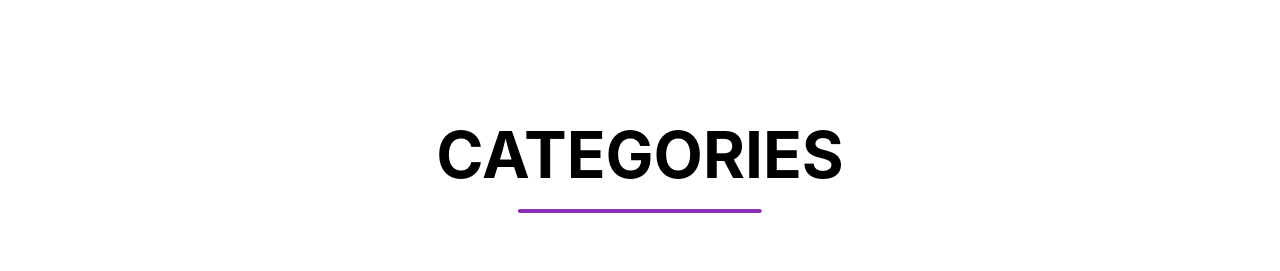
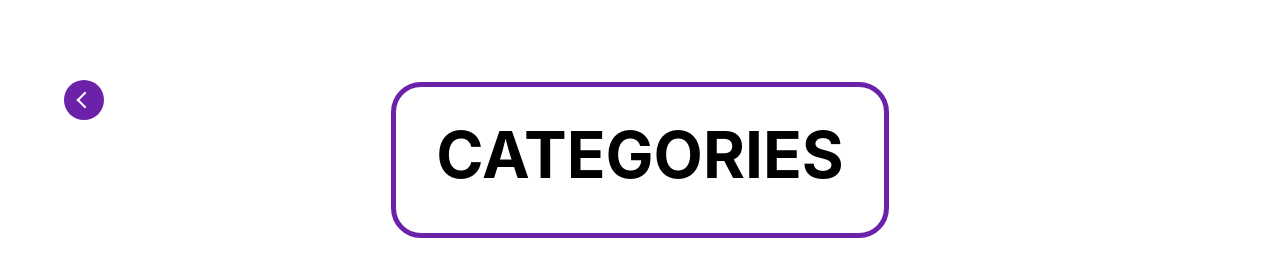
Before and after one commit to half-skirmish/frontend-halfskirmish, a Next.js app: page /categories in a window 1280 px wide. Shown: the top 271 px of the page. Built offline with nearby package versions, Linux system fonts and the light colour scheme.

Commit message:
Added Footer and Categories Dark Mode

```diff
--- a/app/categories/page.js
+++ b/app/categories/page.js
@@ -1,9 +1,20 @@
 "use client";
 
 import Image from "next/image";
-import Link from "next/link";  // Import Link for navigation
+import Link from "next/link"; // Import Link for navigation
+import { useEffect, useState } from "react";
 
 export default function Categories() {
+  const [isDarkMode, setIsDarkMode] = useState(false);
+
+  useEffect(() => {
+    const mediaQuery = window.matchMedia("(prefers-color-scheme: dark)");
+    setIsDarkMode(mediaQuery.matches);
+    const handleChange = (e) => setIsDarkMode(e.matches);
+    mediaQuery.addEventListener("change", handleChange);
+    return () => mediaQuery.removeEventListener("change", handleChange);
+  }, []);
+
   return (
     <div
       style={{
@@ -12,17 +23,50 @@ export default function Categories() {
         alignItems: "center",
         flexDirection: "column",
         height: "100vh",
+        backgroundColor: isDarkMode ? "#121212" : "white",
       }}
     >
-      {/* Heading Box with white fill and purple gradient outer stroke */}
+      {/* Back Button */}
+      <Link href="/">
+        <div
+          style={{
+            position: "absolute",
+            top: "10%",
+            left: "5%",
+            backgroundColor: isDarkMode ? "#1abc9c" : "#6b21a8", // Teal in dark mode, Purple in light mode
+            borderRadius: "50%",
+            width: "40px",
+            height: "40px",
+            display: "flex",
+            justifyContent: "center",
+            alignItems: "center",
+            cursor: "pointer",
+          }}
+        >
+          <span
+            style={{
+              display: "inline-block",
+              width: "12px",
+              height: "12px",
+              borderTop: `2px solid ${isDarkMode ? "black" : "white"}`, // Arrow color: black for dark mode, white for light mode
+              borderLeft: `2px solid ${isDarkMode ? "black" : "white"}`, // Arrow color: black for dark mode, white for light mode
+              transform: "rotate(-45deg)",
+              marginLeft: "2px",
+            }}
+          ></span>
+        </div>
+      </Link>
+
+      {/* Heading Box with rounded rectangle stroke */}
       <div
         style={{
-          backgroundColor: "white",
+          backgroundColor: isDarkMode ? "#121212" : "white", // Lighter in dark mode
           borderRadius: "30px", // Rounded corners for the rectangle
           padding: "20px 40px",
           marginBottom: "40px",
           display: "inline-block",
           boxSizing: "border-box", // Ensures padding is accounted for in the size
+          border: `5px solid ${isDarkMode ? "#1abc9c" : "#6b21a8"}`, // Rounded rectangle stroke color
         }}
       >
         <h1
@@ -30,25 +74,12 @@ export default function Categories() {
             fontFamily: "Inter",
             fontWeight: "bold",
             fontSize: "64px",
-            color: "black",
+            color: isDarkMode ? "white" : "black",
             margin: 0,
-            position: "relative", // To position the pseudo-element
             paddingBottom: "10px", // Adds space between the text and the line
           }}
         >
           CATEGORIES
-          <span
-            style={{
-              position: "absolute",
-              left: "50%",
-              bottom: "0",
-              transform: "translateX(-50%)", // Centers the line
-              width: "60%", // Adjusts width of the line (can be customized)
-              height: "4px",
-              background: "#8E31B5",
-              borderRadius: "50px", // Rounds the ends of the line
-            }}
-          ></span>
         </h1>
       </div>
 
@@ -76,9 +107,11 @@ export default function Categories() {
               display: "block", // Ensures the anchor tag covers the box area
             }}
             onMouseEnter={(e) =>
-              (e.currentTarget.style.boxShadow = "0 0 0 4px #1D3557")
-            } // Purple stroke on hover
-            onMouseLeave={(e) => (e.currentTarget.style.boxShadow = "none")} // Remove box-shadow when not hovered
+              (e.currentTarget.style.boxShadow = isDarkMode
+                ? "0 0 0 4px white"
+                : "0 0 0 4px #1D3557")
+            } // Hover effect
+            onMouseLeave={(e) => (e.currentTarget.style.boxShadow = "none")}
           >
             <Image
               src="/blog-image.jpg" // Replace with your actual blog image
@@ -94,12 +127,12 @@ export default function Categories() {
           style={{
             width: "40px",
             height: "40px",
-            backgroundColor: "#6b21a8", // Purple 700 color
+            backgroundColor: isDarkMode ? "#1abc9c" : "#6b21a8", // Teal in dark mode, Purple in light mode
             borderRadius: "80%",
           }}
         />
 
-        {/* Designs Category Box (replacing Portfolio) */}
+        {/* Designs Category Box */}
         <Link href="/designs" passHref>
           <div
             style={{
@@ -112,9 +145,11 @@ export default function Categories() {
               display: "block", // Ensures the anchor tag covers the box area
             }}
             onMouseEnter={(e) =>
-              (e.currentTarget.style.boxShadow = "0 0 0 4px #1D3557")
-            } // Purple stroke on hover
-            onMouseLeave={(e) => (e.currentTarget.style.boxShadow = "none")} // Remove box-shadow when not hovered
+              (e.currentTarget.style.boxShadow = isDarkMode
+                ? "0 0 0 4px white"
+                : "0 0 0 4px #1D3557")
+            } // Hover effect
+            onMouseLeave={(e) => (e.currentTarget.style.boxShadow = "none")}
           >
             <Image
               src="/designs-image.jpg" // Replace with your actual designs image
@@ -125,6 +160,24 @@ export default function Categories() {
           </div>
         </Link>
       </div>
+
+      <style jsx>{`
+        @media (max-width: 768px) {
+          div {
+            flex-direction: column;
+          }
+
+          div > div {
+            width: 100%;
+            height: auto;
+            margin-bottom: 20px;
+          }
+
+          h1 {
+            font-size: 48px;
+          }
+        }
+      `}</style>
     </div>
   );
 }
--- /dev/null
+++ b/app/components/Footer.js
@@ -0,0 +1,28 @@
+const Footer = ({ pageBgColor }) => {
+    return (
+      <>
+        {/* Spacer with dynamic background color */}
+        <div
+          style={{
+            height: "60px", // Adjust the height of the spacing
+            backgroundColor: pageBgColor, // Dynamic background color from the page
+          }}
+        />
+
+        <footer
+          style={{
+            textAlign: "center",
+            padding: "20px 0",
+            backgroundColor: "#1a202c", // Dark background for the footer
+            color: "white",
+            fontSize: "14px",
+            fontFamily: "'Arial', 'Helvetica', sans-serif", // Standard font
+          }}
+        >
+          <p>&copy; {new Date().getFullYear()} Half Skirmish. All Rights Reserved.</p>
+        </footer>
+      </>
+    );
+  };
+
+  export default Footer;
--- a/app/components/Homepage.js
+++ b/app/components/Homepage.js
@@ -2,6 +2,7 @@
 
 import { Inter } from 'next/font/google';
 import Link from 'next/link';
+import Footer from '../components/Footer'; // Import Footer component
 
 const inter = Inter({
   weight: '700',
@@ -36,7 +37,7 @@ export default function Homepage() {
 
       {/* Image Boxes Section */}
       <div className="image-boxes">
-        {['Title 1', 'Title 2', 'Title 3', 'Title 4'].map((title, index) => (
+        {['Title 1', 'Title 2', 'Title 3', 'Title 4', 'Title 5'].map((title, index) => (
           <div key={index} className="image-box">
             <button
               onClick={() => handleClick(index)}
@@ -73,6 +74,17 @@ export default function Homepage() {
         </Link>
       </div>
 
+      {/* Spacer before Footer */}
+      <div
+        style={{
+          height: '60px', // Adjust the height of the spacing
+          backgroundColor: '#ffffff', // Match the page background color
+        }}
+      />
+
+      {/* Footer */}
+      <Footer pageBgColor="#ffffff" />
+
       {/* Media Query Styles */}
       <style jsx>{`
         .image-boxes {
@@ -95,7 +107,7 @@ export default function Homepage() {
         }
 
         .image-wrapper {
-          width: 180px;
+          width: 240px;
           height: 180px;
           background-color: #000;
           border-radius: 8px;
@@ -143,7 +155,7 @@ export default function Homepage() {
 
           .image-box {
             flex: 0 0 auto;
-            max-width: 180px;
+            max-width: 240px;
           }
         }
       `}</style>
--- a/app/page.js
+++ b/app/page.js
@@ -1,11 +1,13 @@
 import { Navbar } from "./components/Navbar";
 import Homepage from "./components/Homepage";
+
 
 export default function Home() {
   return (
     <div>
       <Navbar />
       <Homepage />
+
     </div>
   );
 }
```
